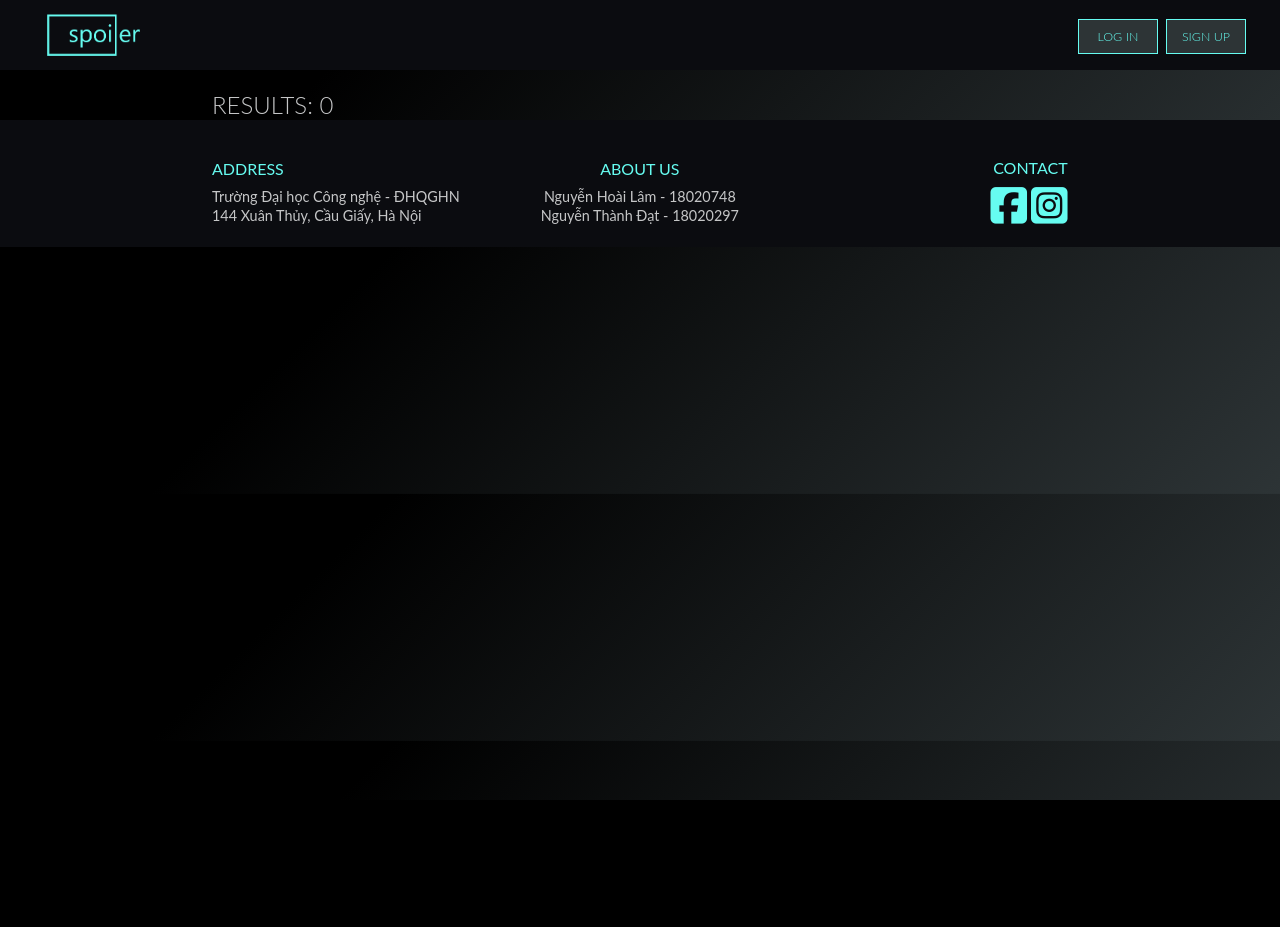
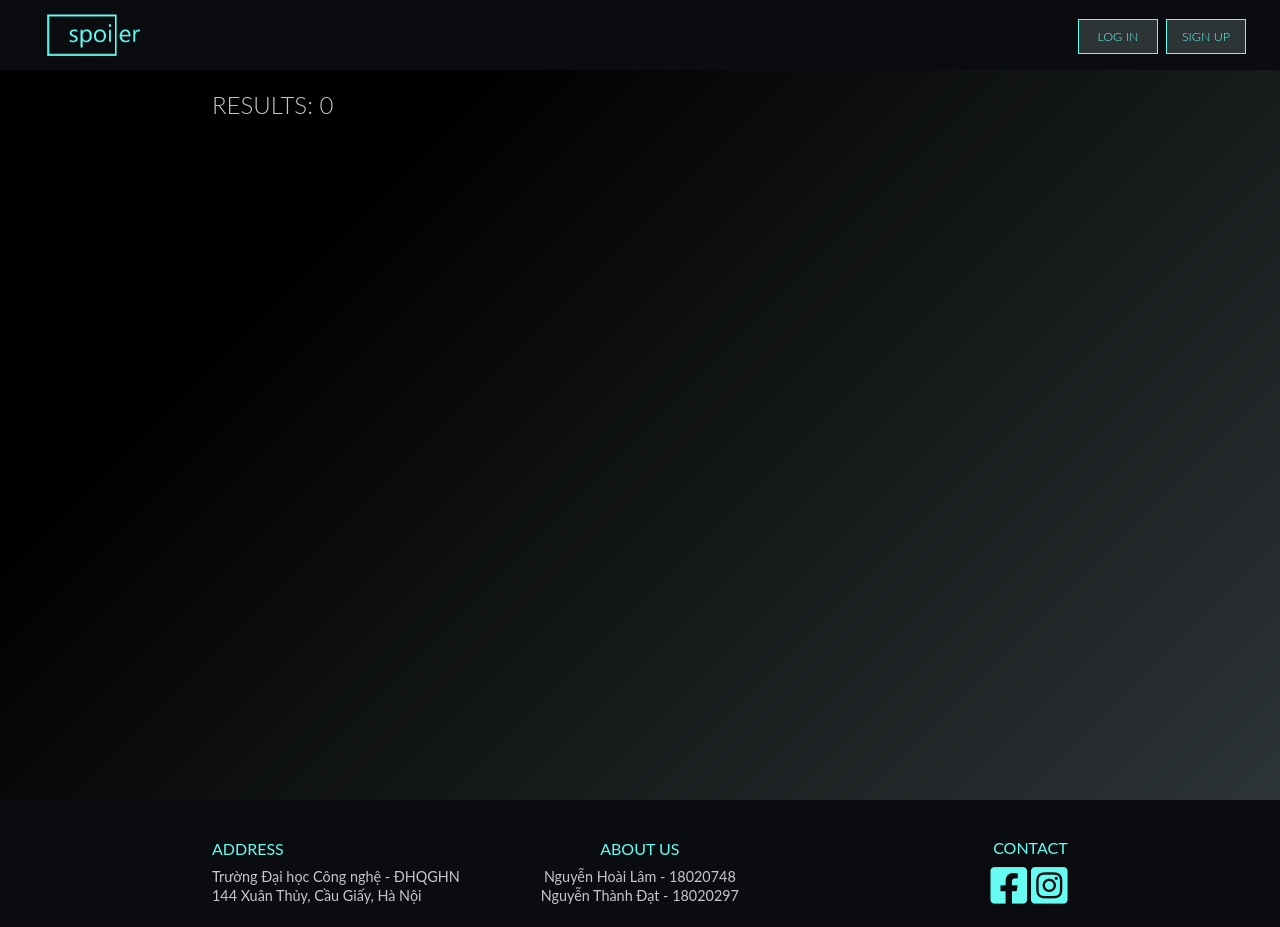
Before and after one commit to lamte1234/DBMS, a Flask app: page /search in a window 1280 px wide. Before the commit the page ends 800 px from the top, so only its background shows below. Run offline with Flask 2, Linux system fonts and the light colour scheme; some libraries are stand-ins or nearby versions.

Commit message:
Fix html, css search

```diff
--- a/static/css/search.css
+++ b/static/css/search.css
@@ -6,6 +6,7 @@
 }
 
 body {
+  min-height: 100vh;
   background-color: #2d3436;
   background-image: linear-gradient(315deg, #2d3436 0%, #000000 74%);
   background-position: center;
@@ -159,6 +160,7 @@ header .user{
 
 #footer{
     display:block;
+    position: absolute;
     top: 100%;
     width: 100%;
     background: #0b0c10;
--- a/templates/search.html
+++ b/templates/search.html
@@ -3,7 +3,8 @@
 <head>
     <meta charset="UTF-8">
     <title>Search result</title>
-    <script src="https://kit.fontawesome.com/603ee0b5e1.js" crossorigin="anonymous"></script>
+    <link rel="icon" href="{{ url_for('static', filename='img/logo/favicon.png') }}" type="image/png">
+    <link rel="stylesheet" href="{{ url_for('static', filename='css/all.css') }}">
     <link rel="stylesheet" href="{{ url_for('static', filename='css/search.css') }}">
 </head>
 <body>
```
